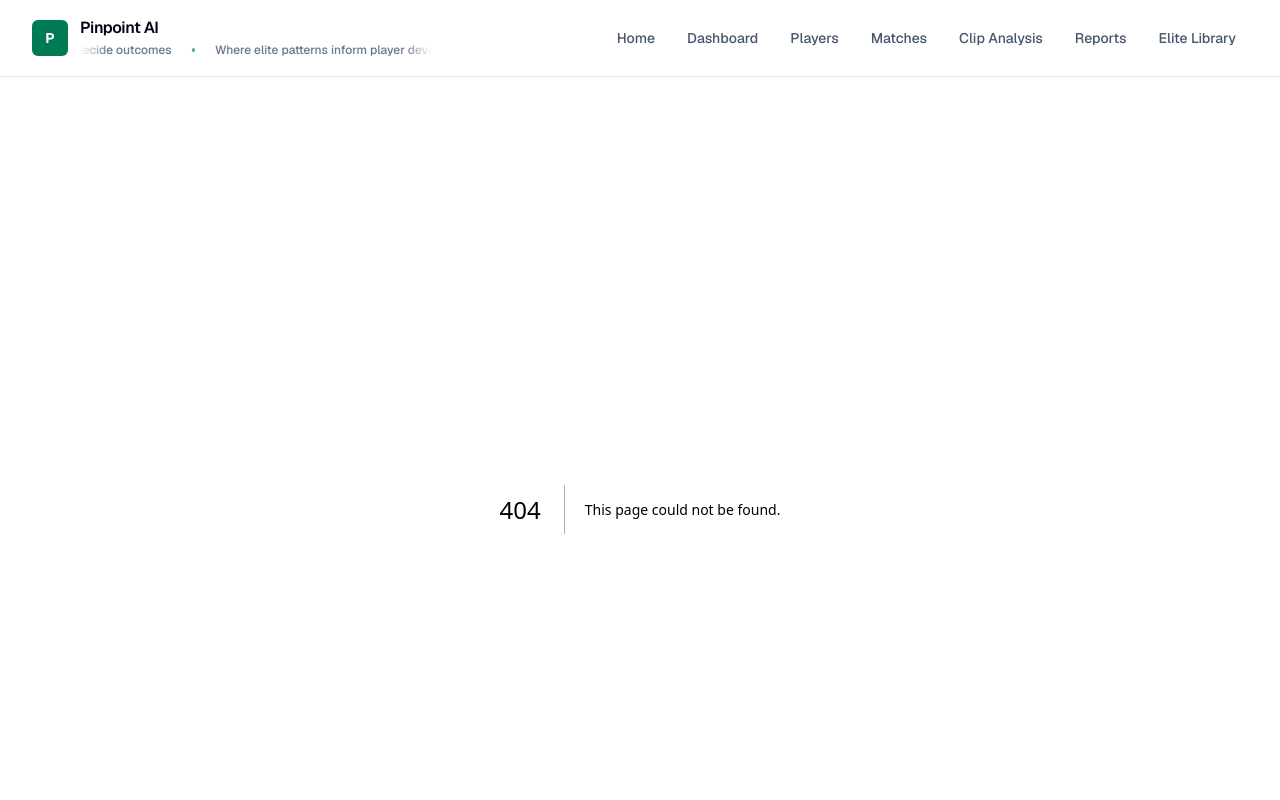
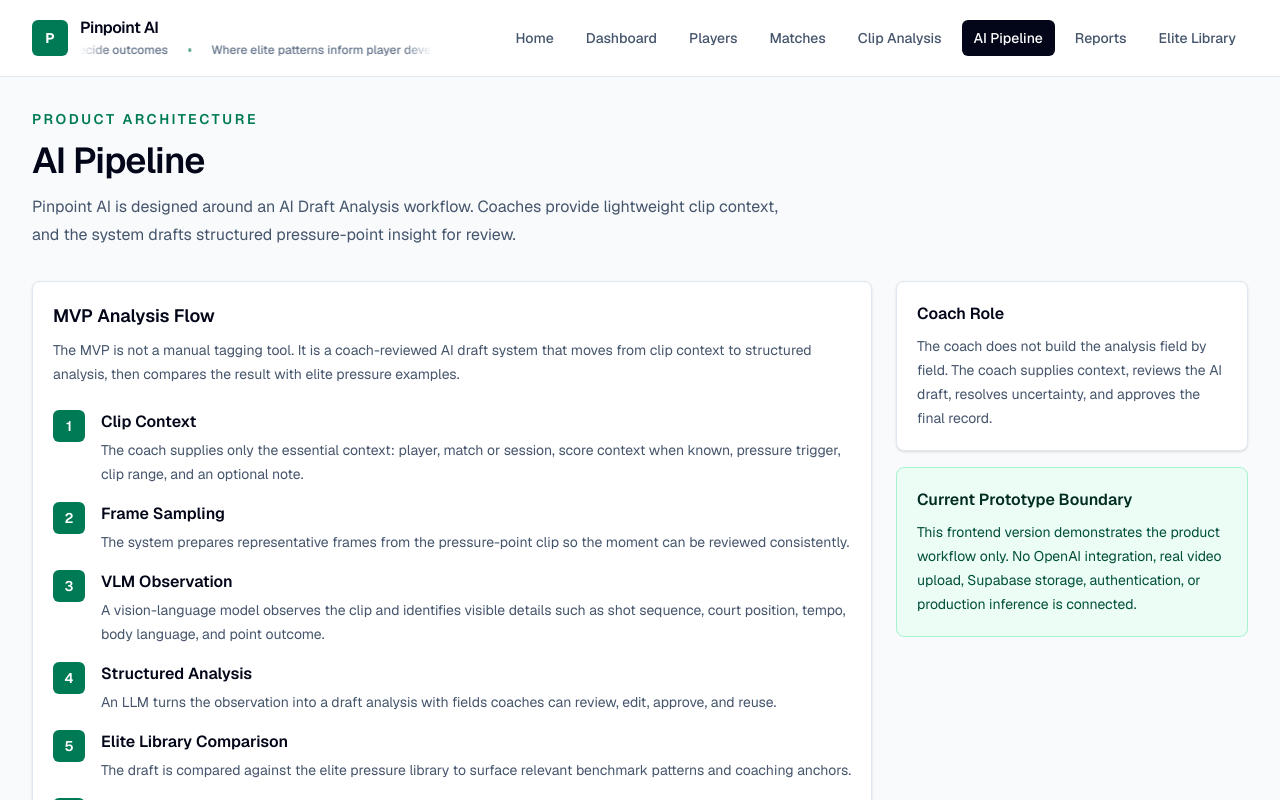
Before and after one commit to RaahimVeqar/Pinpoint-AI, a Next.js app: page /pipeline in a window 1280 px wide. Before the commit this address had no page. Shown: the top 800 px of the page. Built offline with nearby package versions, Linux system fonts and the light colour scheme.

Commit message:
Add AI analysis pipeline overview

```diff
--- a/src/app/elite-library/page.tsx
+++ b/src/app/elite-library/page.tsx
@@ -54,7 +54,7 @@
             <p className="text-sm font-semibold uppercase tracking-wide text-slate-500">Library coverage</p>
             <p className="mt-2 text-3xl font-semibold text-slate-950">{elitePressurePatterns.length} <span className="text-base font-medium text-slate-500">of {targetTotal} reference points</span></p>
           </div>
-          <p className="max-w-xl text-sm leading-6 text-slate-600">Each reference point is reviewed for source, timestamp, score context, and tactical interpretation before it informs player comparisons.</p>
+          <p className="max-w-xl text-sm leading-6 text-slate-600">Each reference point starts from AI-observed elite clips, then is reviewed for source, timestamp, score context, and tactical interpretation before it informs player comparisons. The library is not built from manually invented tactical labels.</p>
         </div>
         <div className="mt-4 h-2 overflow-hidden rounded-full bg-slate-100"><div className="h-full bg-emerald-600" style={{ width: `${(elitePressurePatterns.length / targetTotal) * 100}%` }} /></div>
       </section>
--- /dev/null
+++ b/src/app/pipeline/page.tsx
@@ -0,0 +1,104 @@
+import { PageShell } from "@/components/page-shell";
+
+const pipelineSteps = [
+  {
+    title: "Clip Context",
+    description:
+      "The coach supplies only the essential context: player, match or session, score context when known, pressure trigger, clip range, and an optional note.",
+  },
+  {
+    title: "Frame Sampling",
+    description:
+      "The system prepares representative frames from the pressure-point clip so the moment can be reviewed consistently.",
+  },
+  {
+    title: "VLM Observation",
+    description:
+      "A vision-language model observes the clip and identifies visible details such as shot sequence, court position, tempo, body language, and point outcome.",
+  },
+  {
+    title: "Structured Analysis",
+    description:
+      "An LLM turns the observation into a draft analysis with fields coaches can review, edit, approve, and reuse.",
+  },
+  {
+    title: "Elite Library Comparison",
+    description:
+      "The draft is compared against the elite pressure library to surface relevant benchmark patterns and coaching anchors.",
+  },
+  {
+    title: "Coach Review",
+    description:
+      "The coach validates the AI draft, refines any uncertain fields, and decides whether the analysis is ready for the player record.",
+  },
+  {
+    title: "Report",
+    description:
+      "Approved analysis can be added to a report so pressure-point themes become clear, traceable development guidance.",
+  },
+];
+
+export default function PipelinePage() {
+  return (
+    <PageShell
+      eyebrow="Product architecture"
+      title="AI Pipeline"
+      description="Pinpoint AI is designed around an AI Draft Analysis workflow. Coaches provide lightweight clip context, and the system drafts structured pressure-point insight for review."
+    >
+      <div className="grid gap-6 lg:grid-cols-[1fr_22rem]">
+        <section className="rounded-lg border border-slate-200 bg-white p-5 shadow-sm">
+          <h2 className="text-lg font-semibold text-slate-950">
+            MVP Analysis Flow
+          </h2>
+          <p className="mt-2 max-w-3xl text-sm leading-6 text-slate-600">
+            The MVP is not a manual tagging tool. It is a coach-reviewed AI
+            draft system that moves from clip context to structured analysis,
+            then compares the result with elite pressure examples.
+          </p>
+
+          <ol className="mt-6 space-y-4">
+            {pipelineSteps.map((step, index) => (
+              <li key={step.title} className="flex gap-4">
+                <span className="flex h-8 w-8 shrink-0 items-center justify-center rounded-md bg-emerald-700 text-sm font-semibold text-white">
+                  {index + 1}
+                </span>
+                <div className="min-w-0 border-b border-slate-100 pb-4 last:border-b-0 last:pb-0">
+                  <h3 className="font-semibold text-slate-950">
+                    {step.title}
+                  </h3>
+                  <p className="mt-1 text-sm leading-6 text-slate-600">
+                    {step.description}
+                  </p>
+                </div>
+              </li>
+            ))}
+          </ol>
+        </section>
+
+        <aside className="space-y-4">
+          <section className="rounded-lg border border-slate-200 bg-white p-5 shadow-sm">
+            <h2 className="text-base font-semibold text-slate-950">
+              Coach Role
+            </h2>
+            <p className="mt-2 text-sm leading-6 text-slate-600">
+              The coach does not build the analysis field by field. The coach
+              supplies context, reviews the AI draft, resolves uncertainty, and
+              approves the final record.
+            </p>
+          </section>
+
+          <section className="rounded-lg border border-emerald-200 bg-emerald-50 p-5">
+            <h2 className="text-base font-semibold text-emerald-950">
+              Current Prototype Boundary
+            </h2>
+            <p className="mt-2 text-sm leading-6 text-emerald-900">
+              This frontend version demonstrates the product workflow only. No
+              OpenAI integration, real video upload, Supabase storage,
+              authentication, or production inference is connected.
+            </p>
+          </section>
+        </aside>
+      </div>
+    </PageShell>
+  );
+}
--- a/src/app/tagging/page.tsx
+++ b/src/app/tagging/page.tsx
@@ -167,6 +167,19 @@
       description="Provide the clip context. Pinpoint AI drafts the tactical analysis for coach review."
     >
       <div className="space-y-6">
+        <section className="rounded-lg border border-emerald-200 bg-emerald-50 p-5">
+          <h2 className="text-lg font-semibold text-emerald-950">
+            How this will work in the MVP
+          </h2>
+          <p className="mt-2 text-sm leading-6 text-emerald-900">
+            The current output is mock prototype data. In the MVP, Pinpoint AI
+            will analyze the clip, structure the observation into an AI Draft
+            Analysis, compare it with the elite pressure library, and present
+            the draft for coach review. The coach supplies context and approves
+            or edits the draft; the AI drafts the analysis.
+          </p>
+        </section>
+
         <form
           onSubmit={generateDraft}
           className="rounded-lg border border-slate-200 bg-white p-5 shadow-sm"
--- a/src/components/site-navigation.tsx
+++ b/src/components/site-navigation.tsx
@@ -9,6 +9,7 @@
   { href: "/players", label: "Players" },
   { href: "/matches", label: "Matches" },
   { href: "/tagging", label: "Clip Analysis" },
+  { href: "/pipeline", label: "AI Pipeline" },
   { href: "/reports", label: "Reports" },
   { href: "/elite-library", label: "Elite Library" },
 ];
```
